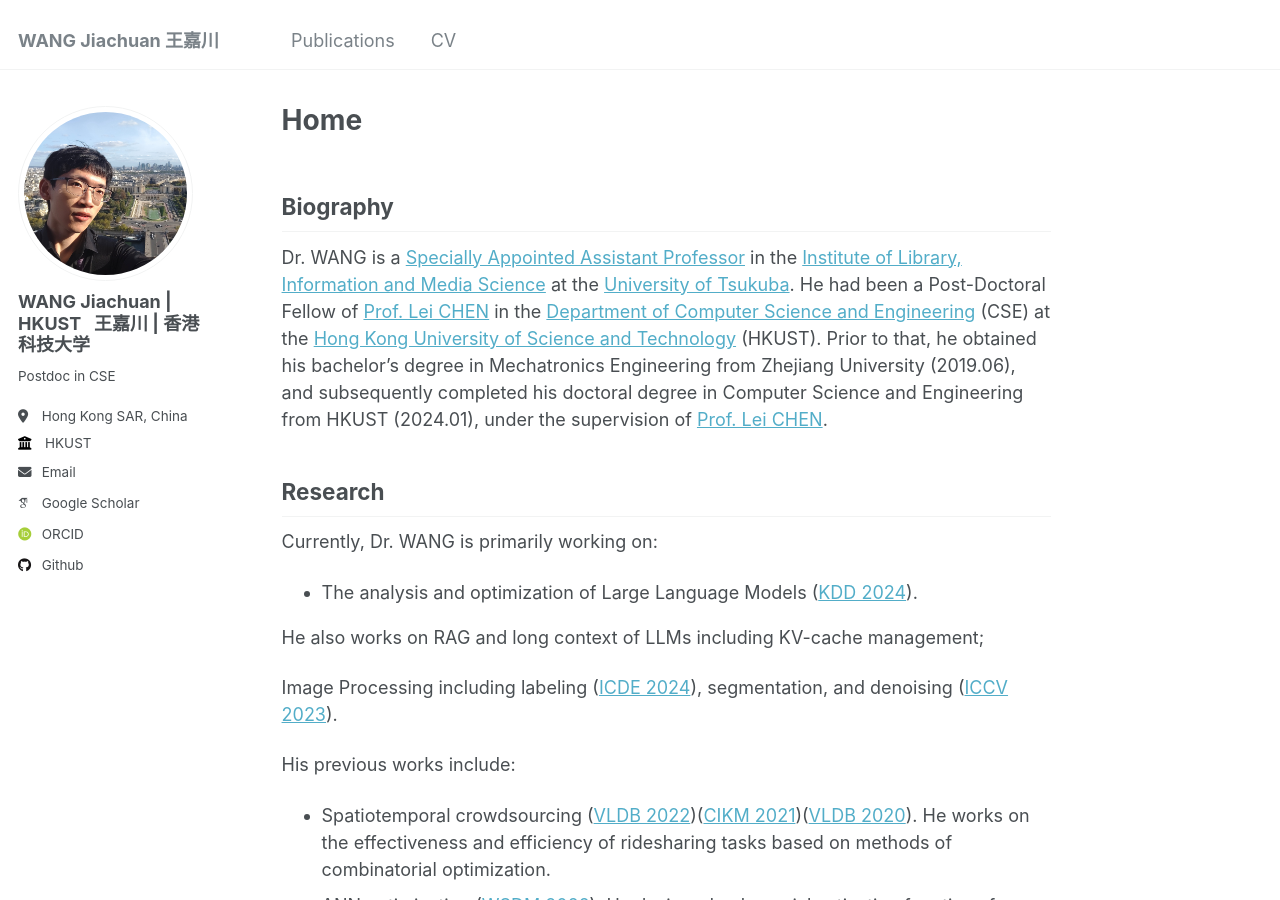
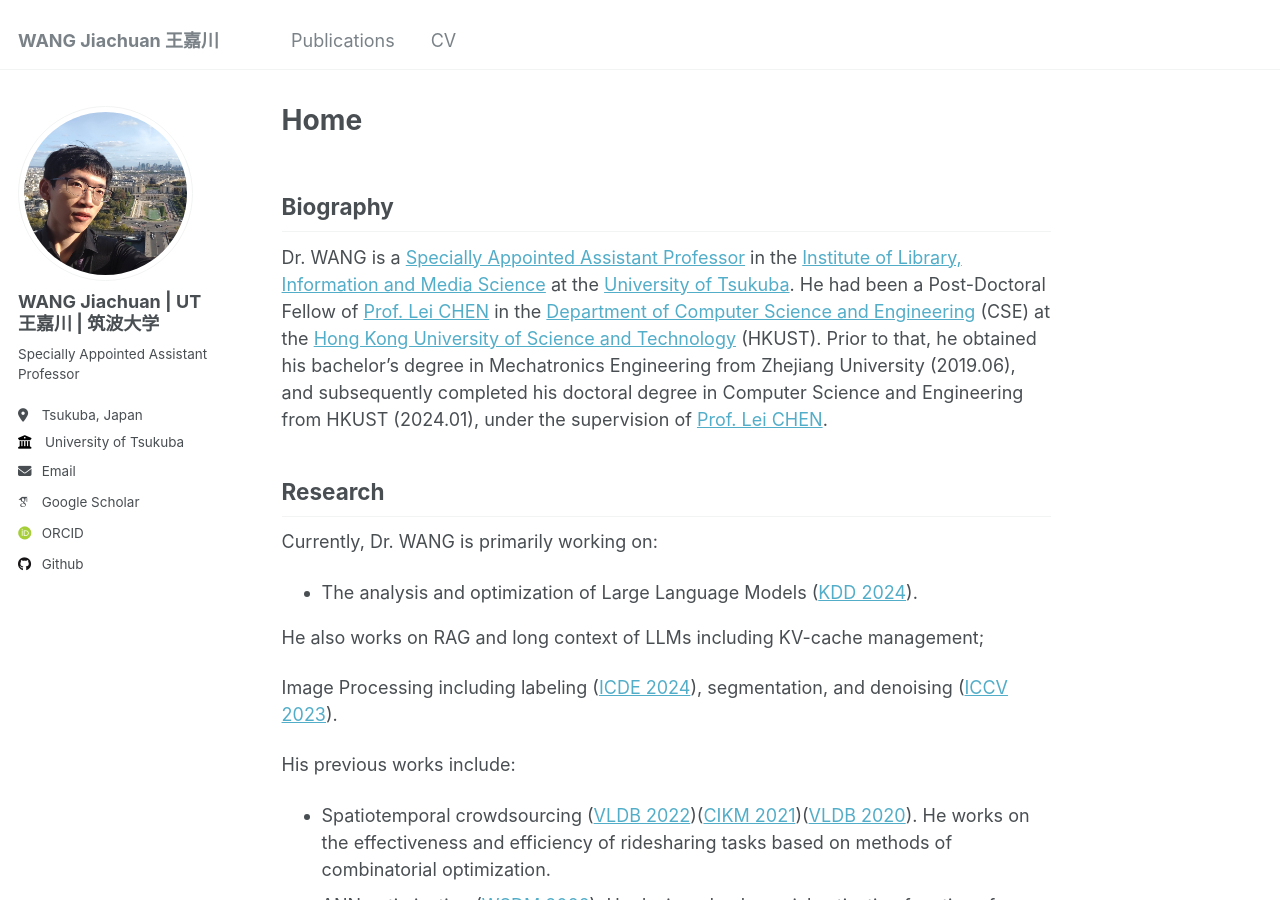
Before and after one commit to dominatorX/dominatorX.github.io, a Jekyll site: the page built from _pages/about.md, in a window 1280 px wide and 900 px high. Built offline with Jekyll 4.4.1, drawn with Linux system fonts in a browser that asks for light colours; some web fonts are replaced.

Commit message:
Update _config.yml

```diff
--- a/_config.yml
+++ b/_config.yml
@@ -22,13 +22,13 @@ repository               : "academicpages/academicpages.github.io"
 author:
   # Biographic information
   avatar           : "profile.png"
-  name             : "WANG Jiachuan | HKUST &nbsp 王嘉川 | 香港科技大学"
+  name             : "WANG Jiachuan | UT &nbsp 王嘉川 | 筑波大学"
   pronouns         : # example: "she/her"
-  bio              : "Postdoc in CSE"
-  location         : "Hong Kong SAR, China"
-  employer         : "HKUST"
+  bio              : "Specially Appointed Assistant Professor"
+  location         : "Tsukuba, Japan"
+  employer         : "University of Tsukuba"
   uri              : # URL
-  email            : "wangjiachuan@ust.hk"
+  email            : "wangjc@slis.tsukuba.ac.jp"
 
   # Academic websites
   arxiv            : # URL - Update with the correct link to your profile
```
